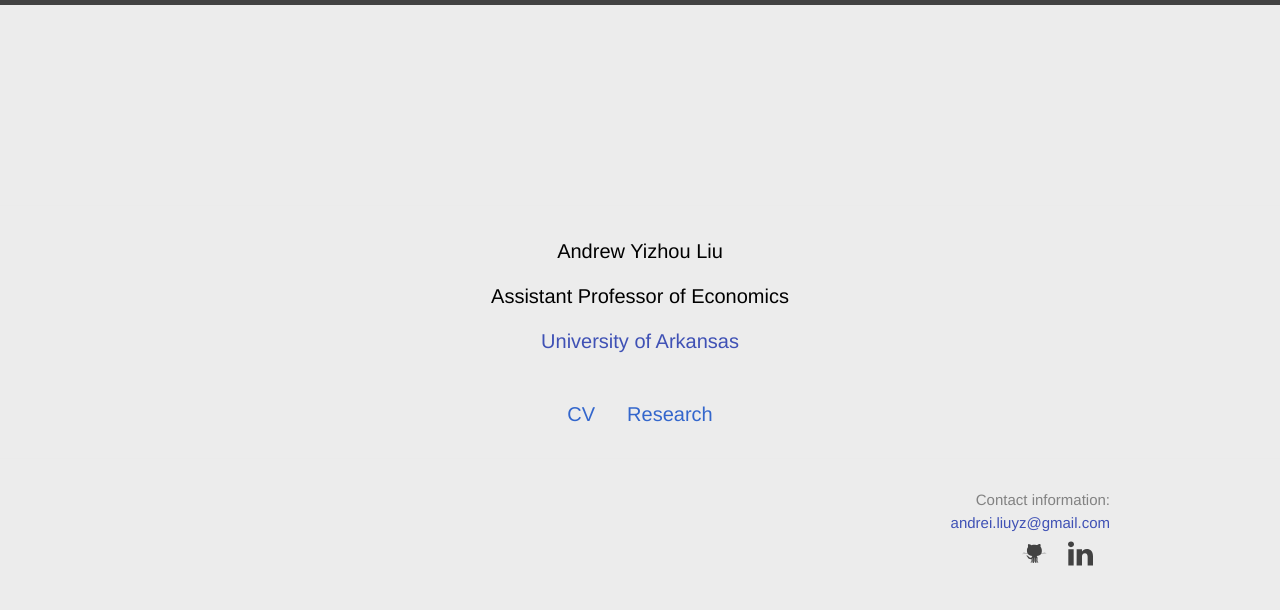
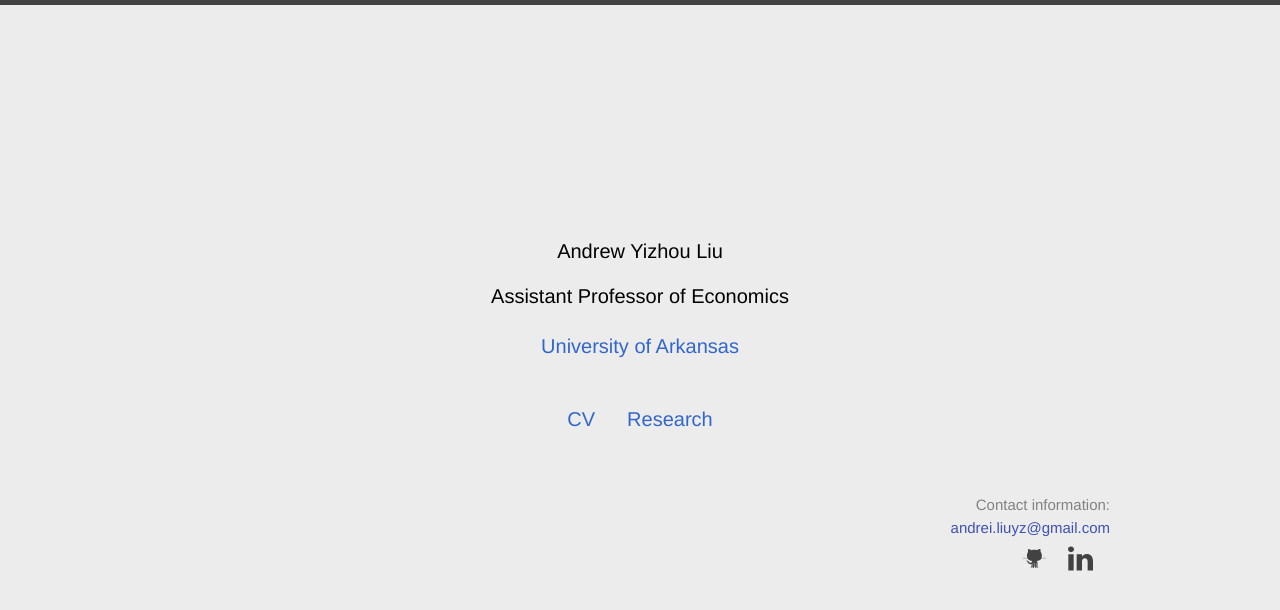
Before and after one commit to Andrew-YizhouLiu/Andrew-YizhouLiu.github.io, a Jekyll site: the page built from index.html, in a window 1280 px wide. Shown: the top 610 px of the page. Built offline with Jekyll 4.4.1, drawn with Linux system fonts in a browser that asks for light colours.

Commit message:
2025_6_index11

```diff
--- a/index.html
+++ b/index.html
@@ -37,8 +37,19 @@ title: Andrew Yizhou Liu
       Andrew Yizhou Liu </p>
       <p style="font-size:20px;color:black;text-align: center">
         Assistant Professor of Economics </p>
-        <p style="font-size:20px;color:black;text-align: center"> <a target="_blank" href="https://walton.uark.edu/departments/economics/"> University of Arkansas </a>
-        </p>
+    <p style="font-size:20px;
+              color:black;
+              text-align:center;
+              margin:1em 0;">
+      <a target="_blank"
+         href="https://walton.uark.edu/departments/economics/"
+         style="font-size:20px;
+                color:#3366cc;
+                text-decoration:none;
+                padding:0.25em 0;">
+        University of Arkansas
+      </a>
+    </p>
     <p style="margin-bottom: 1cm;">   </p>
       <!--<p style="font-size:20px;color:black"> I am interested in macroeconomics, labor economics,
         and public economics. </p>-->
```
